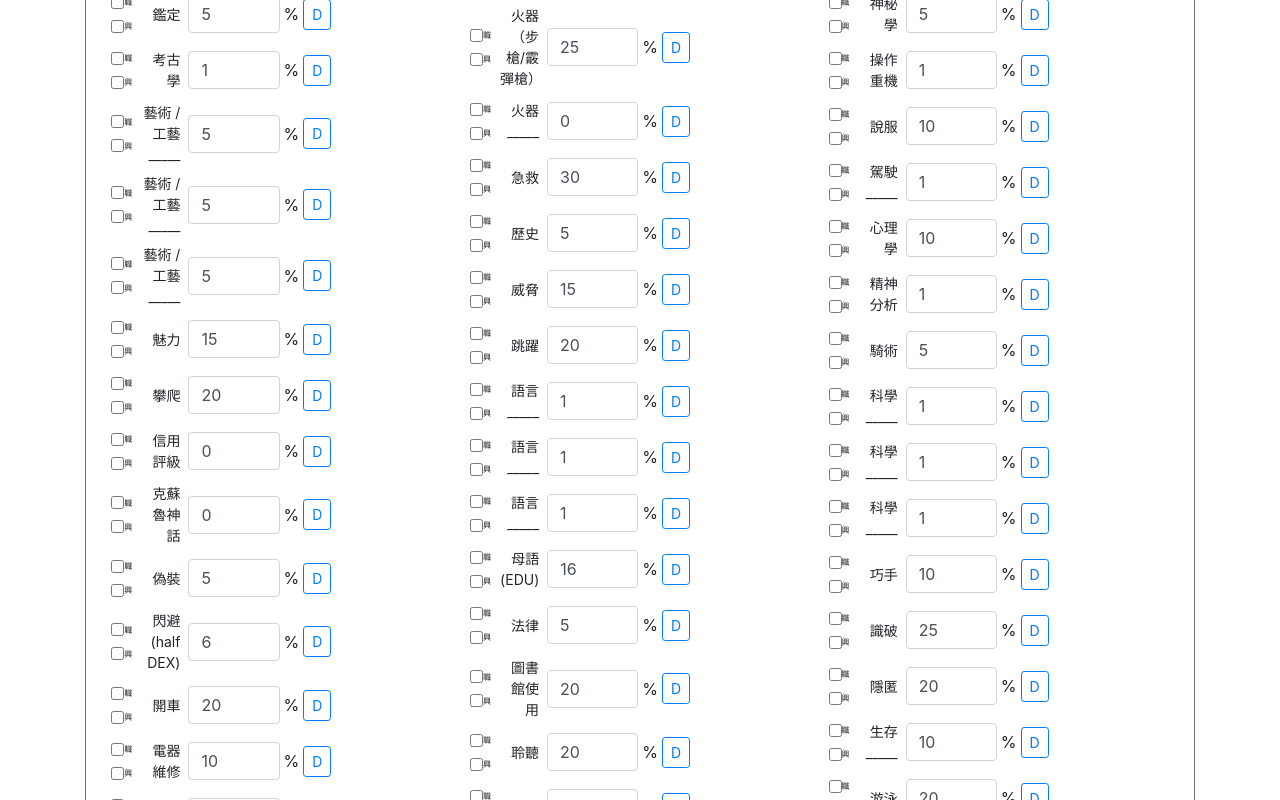
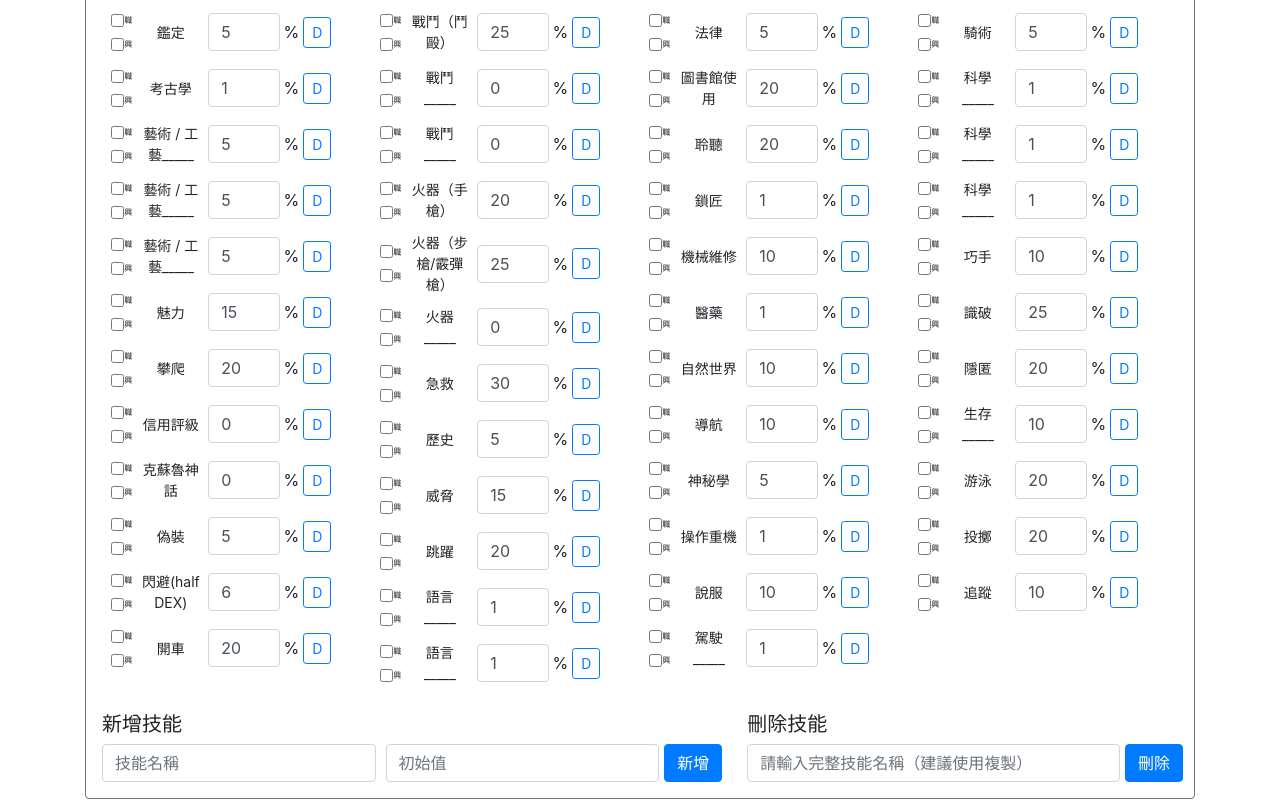
Before and after one commit to bell881122/cocCharacterCard, an Angular app in the folder characterCard/: page / in a window 1280 px wide. Shown: the part 740-1540 px from the top of the page. Built offline with nearby package versions, Linux system fonts and the light colour scheme.

Commit message:
update add/delete skill

```diff
--- a/characterCard/src/app/character/dice/dicehundred/dicehundred.component.ts
+++ b/characterCard/src/app/character/dice/dicehundred/dicehundred.component.ts
@@ -7,7 +7,7 @@ import { Component, Input } from '@angular/core';
 })
 
 export class DicehundredComponent {
-  @Input() skill;
+  @Input() skillDice;
 
 
   getData() {
@@ -16,10 +16,10 @@ export class DicehundredComponent {
     data = Math.ceil(Math.random() * 100);
     diceA.textContent = data;
 
-    if (data <= this.skill.value) {
+    if (data <= this.skillDice.value) {
       diceA.setAttribute("style", "color:#000;")
       return;
-    } else if (data > this.skill.value && data <= 95 && data >= 6) {
+    } else if (data > this.skillDice.value && data <= 95 && data >= 6) {
       diceA.setAttribute("style", "color:red;")
     } else if (data > 95) {
       diceA.setAttribute("style", "color:purple;")
--- a/characterCard/src/app/character/skill-list/skill-list.component.html
+++ b/characterCard/src/app/character/skill-list/skill-list.component.html
@@ -1,18 +1,48 @@
 <h3 class="text-center mt-4">{{title}}</h3>
 
 <div class="border border-secondary rounded p-3 my-2">
-    <div class="d-flex align-items-center">
+    <div class="d-flex align-items-center mb-4">
         <p class="mr-5">職業點數：{{skillTypePoint.careerPoint}}</p>
         <p class="mr-5">興趣點數：{{skillTypePoint.hobbyPoint}}</p>
         <p class="mr-5">職業已配點數：{{skillTotalPoint.carrer}}</p>
         <p class="mr-5">興趣已配點數：{{skillTotalPoint.hobby}}</p>
-
-        <input class="mb-3" type="text" [(ngModel)]="query" placeholder="search skills...">
-
+        <input type="text" [(ngModel)]="query" placeholder="search skills...">
     </div>
+    <!-- 技能列表 -->
     <div class="skill-list d-flex flex-column flex-wrap">
         <div *ngFor="let s of skills | searchfilter:query" class="mb-2">
             <skills [skill]="s" class="d-flex" (click)="getSkillTotal()" [getSkill]="getSkillTotal()"></skills>
         </div>
     </div>
+    <!-- 新增/刪除技能 -->
+    <div class="row">
+        <div class="col-7 mt-3">
+            <h5>新增技能</h5>
+            <form #addSkillForm="ngForm" (ngSubmit)="addSkill(addSkillForm.value)">
+                <div class="form-row">
+                    <div class="col">
+                        <input type="text" class="form-control" id="newSkillName" name="newSkillName"
+                            [(ngModel)]="newSkillName" placeholder="技能名稱">
+                    </div>
+                    <div class="col">
+                        <input type="number" class="form-control" id="newSkillValue" name="newSkillValue"
+                            [(ngModel)]="newSkillValue" placeholder="初始值">
+                    </div>
+                    <button type="submit" class="btn btn-primary">新增</button>
+                </div>
+            </form>
+        </div>
+        <div class="col-5 mt-3">
+            <h5>刪除技能</h5>
+            <form #deleteSkillForm="ngForm" (ngSubmit)="deleteSkill(deleteSkillForm.value)">
+                <div class="form-row">
+                    <div class="col">
+                        <input type="text" class="form-control" id="deleteSkillName" name="deleteSkillName"
+                            [(ngModel)]="deleteSkillName" placeholder="請輸入完整技能名稱（建議使用複製）">
+                    </div>
+                    <button type="submit" class="btn btn-primary">刪除</button>
+                </div>
+            </form>
+        </div>
+    </div>
 </div>
--- a/characterCard/src/app/character/skill-list/skill-list.component.ts
+++ b/characterCard/src/app/character/skill-list/skill-list.component.ts
@@ -8,11 +8,11 @@ import { NgForm } from '@angular/forms';
   templateUrl: './skill-list.component.html',
   // template:`  `,
   styles: [`
-  .skill-list{
-    height:1100px;
-  }
   .skill-list > div{
     width:22%;
+  }
+  .skill-list{
+    height: 800px;
   }
   `],
   providers: [
@@ -23,7 +23,6 @@ import { NgForm } from '@angular/forms';
 
 export class SkillListComponent implements OnInit {
   title = 'Skill List'
-  query;
 
   skills;
   items;
@@ -32,6 +31,13 @@ export class SkillListComponent implements OnInit {
     careerPoint: 0,
     hobbyPoint: 0
   };
+
+
+  skillTotalPoint =
+    {
+      carrer: 0,
+      hobby: 0
+    };
 
   careerTotalPoint;
   hobbyTotalPoint;
@@ -47,47 +53,58 @@ export class SkillListComponent implements OnInit {
     this.hobbyTotalPoint = this.skillTypePoint.hobbyPoint;
   }
 
-
-
-
-  skillTotalPoint =
-    {
-      carrer: 0,
-      hobby: 0
-    };
-
-
-
-
-
-
-
-
-
   // get skillTotalPoint
   getSkillTotal() {
     let varCareerTotalPoint = this.careerTotalPoint;
     let varHobbyTotalPoint = this.hobbyTotalPoint;
-
-
     this.skillTotalPoint.carrer = 0;
     this.skillTotalPoint.hobby = 0;
-    // setTimeout(() => {
-      for (let i = 0; i < this.skills.length; i++) {
-        this.skillTotalPoint.carrer += this.skills[i].carrerValue;
-        this.skillTotalPoint.hobby += this.skills[i].hobbyValue;
-      }
-    // }, 10);
 
+    for (let i = 0; i < this.skills.length; i++) {
+      this.skillTotalPoint.carrer += this.skills[i].carrerValue;
+      this.skillTotalPoint.hobby += this.skills[i].hobbyValue;
+    }
 
     varCareerTotalPoint -= this.skillTotalPoint.carrer;
     this.skillTypePoint.careerPoint = varCareerTotalPoint;
     varHobbyTotalPoint -= this.skillTotalPoint.hobby;
     this.skillTypePoint.hobbyPoint = varHobbyTotalPoint;
 
-
   }
 
-  ngOnInit() {}
+  // 新增技能
+  query;
+  newSkillName;
+  newSkillValue;
+  addSkill(f: NgForm): void {
+    let skillName = this.newSkillName;
+    let skillValue = this.newSkillValue;
+    let data = {
+      skillId: "",
+      skillName: skillName,
+      basicValue: skillValue,
+      value: skillValue,
+      carrerChecked: false,
+      hobbyChecked: false,
+      carrerValue: 0,
+      hobbyValue: 0
+    };
+    this.skills.push(data);
+    this.newSkillName = '';
+    this.newSkillValue = '初始值';
+    alert('技能已新增');
+  }
+
+  // 刪除技能
+  deleteSkillName;
+  deleteSkill() {
+    const findSkill = this.skills.filter(item => item.skillName === this.deleteSkillName);
+    const skillIndex = this.skills.indexOf(findSkill[0]);
+    this.skills.splice(skillIndex, 1);
+    this.deleteSkillName = '';
+    alert('技能已刪除');
+  }
+
+  ngOnInit() { }
 
 }
--- a/characterCard/src/app/character/skill-list/skills.component.html
+++ b/characterCard/src/app/character/skill-list/skills.component.html
@@ -16,9 +16,9 @@
         </div>
     </div>
     <div class="col-8 d-flex skill align-items-center px-0">
-        <label class="mr-2 mb-0 text-right">{{ skill.skillName }}</label>
-        <input type="number" name="skill.skillName" class="form-control" [(ngModel)]="skill.value"  (click)="changeCarrerPoint()"  (click)="changeHobbyPoint()">
+        <label class="mr-2 mb-0 text-center d-flex justify-content-center">{{ skill.skillName }}</label>
+        <input type="number" id="skillValue" name="skill.skillName" class="form-control" [(ngModel)]="skill.value"  (click)="changeCarrerPoint()"  (click)="changeHobbyPoint()">
         <span class="ml-1">%</span>
     </div>
-    <dicehundred class="col-2 pl-0" [skill]="skill"></dicehundred>
+    <dicehundred class="col-2 pl-0" [skillDice]="skill"></dicehundred>
 </div>
--- a/characterCard/src/app/character/skill-list/skills.component.ts
+++ b/characterCard/src/app/character/skill-list/skills.component.ts
@@ -1,13 +1,9 @@
 import { Component, Input } from '@angular/core';
-
 
 @Component({
     selector: 'skills',
     templateUrl: 'skills.component.html',
-/*     template: `
-
-    `,
- */    styles: [`
+    styles: [`
     .checkbox,
     input[type="checkbox"]{
         font-size:8px;
@@ -25,21 +21,18 @@ import { Component, Input } from '@angular/core';
     .skill{
         padding-left:0px;
     }
+    #skillValue{
+        width:55%;
+    }
     `]
-
-
 })
-
-
 
 export class SkillsComponent {
 
     constructor() { }
 
-
     @Input() skill;
     @Input() getSkill;
-
 
     changeCarrerPoint() {
         if (this.skill.carrerChecked) {
@@ -49,7 +42,6 @@ export class SkillsComponent {
         } else {
             this.skill.carrerValue = 0;
         }
-
     }
 
     changeHobbyPoint() {
@@ -60,8 +52,6 @@ export class SkillsComponent {
         } else {
             this.skill.hobbyValue = 0;
         }
-        // this.getSkill();
     }
 
-
 }
--- a/characterCard/src/app/searchfilter.pipe.ts
+++ b/characterCard/src/app/searchfilter.pipe.ts
@@ -9,6 +9,7 @@ export class SearchFilterPipe implements PipeTransform {
     if (!skills || !filter) {
       return skills;
     }
+    //篩選 skills 陣列，如果skills符合filter條件就會保留，其餘則篩掉
     // filter skills array, skills which match and return true will be
     // kept, false will be filtered out
     return skills.filter(item => item.skillName.indexOf(filter) !== -1);
```
Also changed, not shown: characterCard/src/app/character/skill-list/skills.service.ts (+55 -55 lines).
